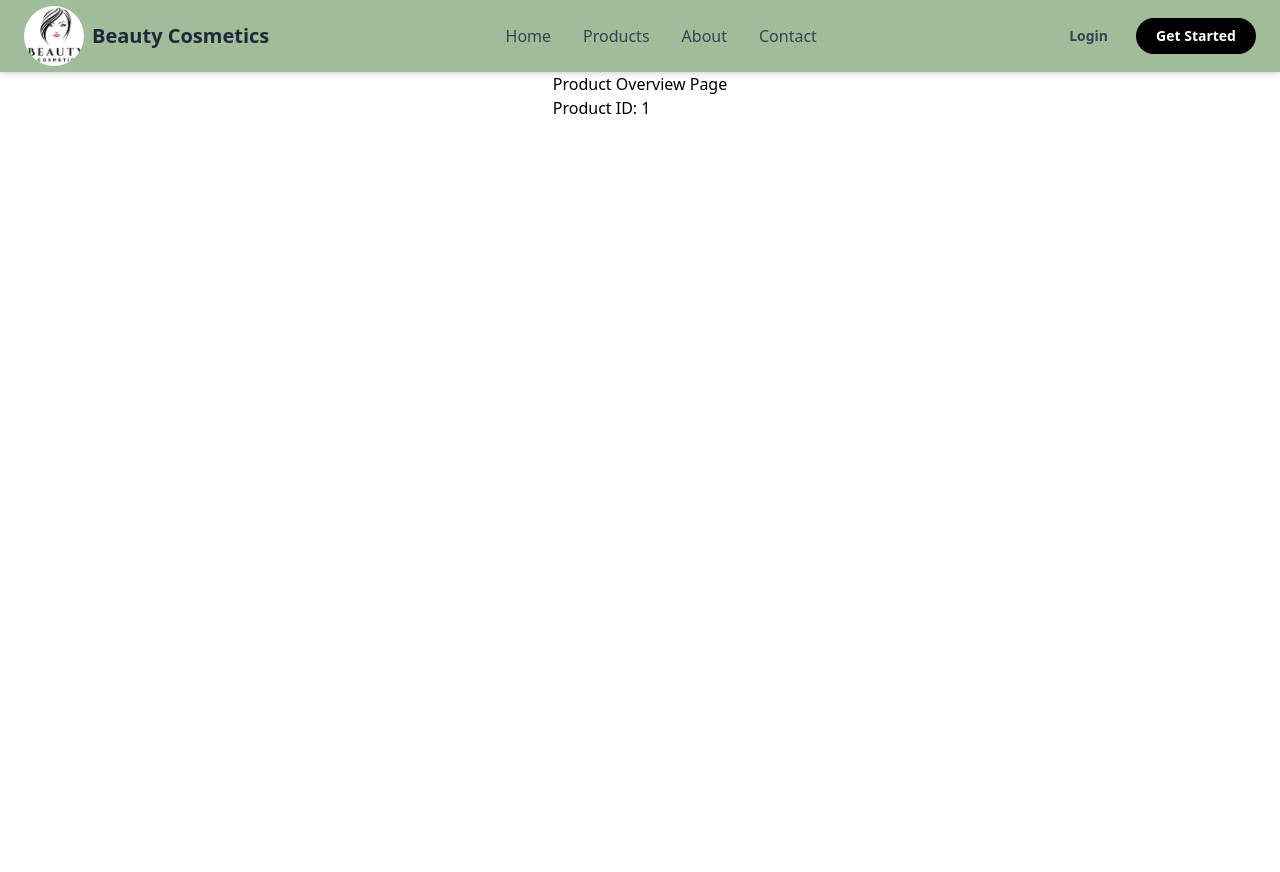
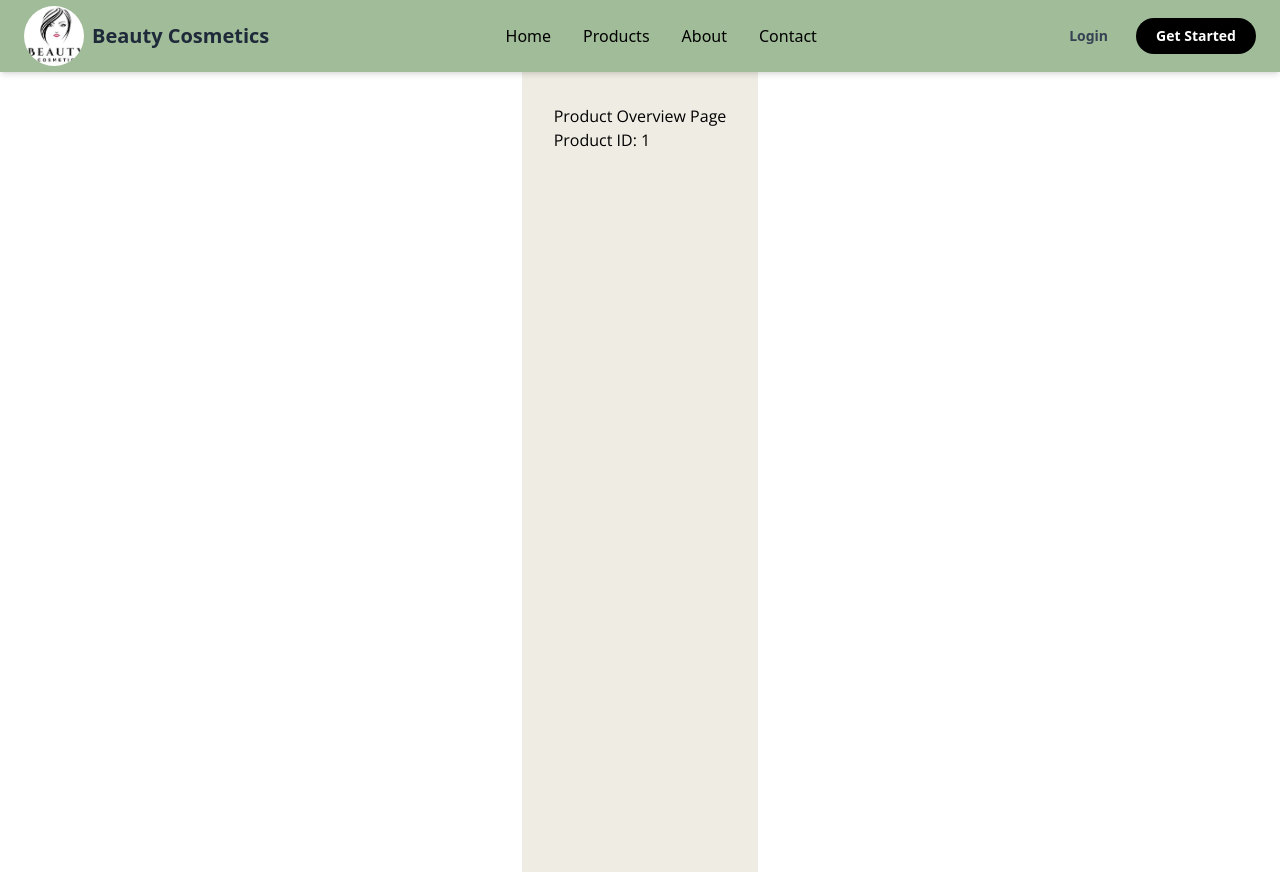
Before and after one commit to Eranga035225/cbc-frontend, a React (Vite) app: page /overview/1 in a window 1280 px wide. Before the commit the page ends 800 px from the top, so only its background shows below. Built offline with nearby package versions, Linux system fonts and the light colour scheme; no server answers.

Commit message:
added fonts and theme

```diff
--- a/src/index.css
+++ b/src/index.css
@@ -1,4 +1,11 @@
+@import url("https://fonts.googleapis.com/css2?family=Open+Sans:ital,wght@0,300..800;1,300..800&family=Poppins:wght@300;400&display=swap");
 @import "tailwindcss";
-.nav-link {
-  @apply text-gray-700 font-medium relative after:absolute after:-bottom-1 after:left-0 after:w-0 after:h-[2px] after:bg-black hover:after:w-full after:transition-all hover:text-black;
+
+
+
+@theme{
+  --color-primary: #658C58;
+  --color-secondary: #EFECE3;
+  --color-accent: #658C58;
+   --font-fancy: "Open Sans", sans-serif;
 }
--- a/src/pages/client/productOverview.jsx
+++ b/src/pages/client/productOverview.jsx
@@ -33,7 +33,7 @@ useEffect(
   }, [])
 
   return(
-  <div>
+  <div className="bg-secondary min-h-screen p-8 font-fancy">
     <h1>Product Overview Page</h1>
     <p>Product ID: {productId}</p>
 
```
